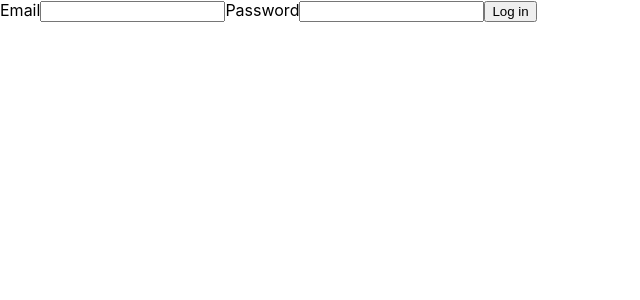
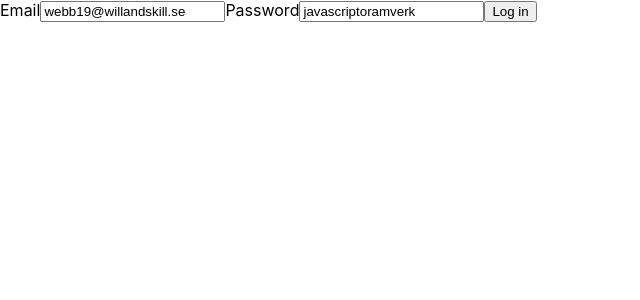
Before and after one commit to paraketsova/nackademin-b2b-crm, a React (Create React App) app: page / in a window 1280 px wide. Shown: the top 300 px of the page, without its empty margins (0-640 px from the left). Built offline with nearby package versions, Linux system fonts and the light colour scheme.

Commit message:
Update - add new attribute from input to obj => newObj =setFormData

```diff
--- a/src/App.js
+++ b/src/App.js
@@ -5,22 +5,24 @@
   const [emailInput, setEmailInput] = useState("");
   const [passwordInput, setPasswordInput] = useState("");
   const [formData, setFormData] = useState({
-    email:"",
-    password:""
+    email: "webb19@willandskill.se",
+    password: "javascriptoramverk"
   });
 
   function handleOnChange(e) {
-    console.log(e.target.name, e.target.value);
-    setFormData({...formData, [e.target.name]: e.target.value}) //add new attribute to object formData
+   const inputName = e.target.name;
+   const inputValue = e.target.value;
+   const newObj = {...formData, [inputName]: inputValue}; //add new attribute to obj -> newObj
+   setFormData(newObj);
   }
 
   return (
     <div>
       <form>
         <label>Email</label>
-        <input name="email" onChange={handleOnChange} />
+        <input name="email" value={formData.email} onChange={handleOnChange} />
         <label>Password</label>
-        <input name="password" onChange={handleOnChange} />
+        <input name="password" value={formData.password} onChange={handleOnChange} />
         <button type="submit">Log in</button>
       </form>
     </div>
```
Also changed, not shown: public/manifest.json, 1 other file (tests, documents, lock files or other folders).
